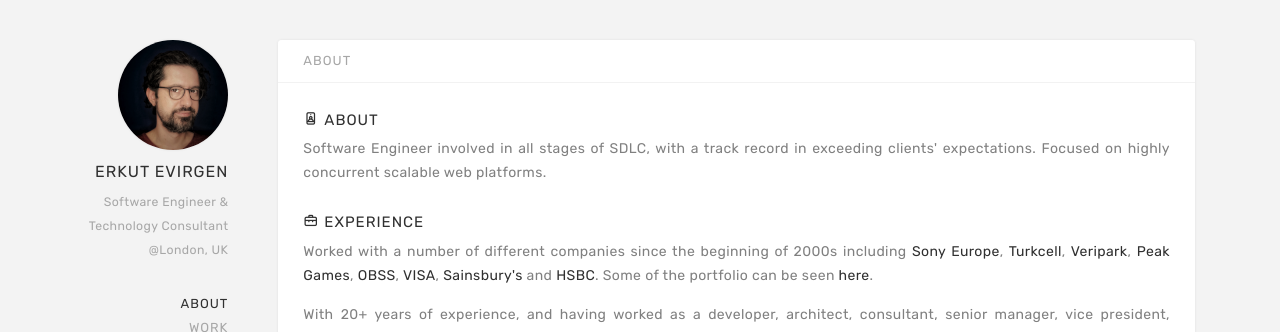
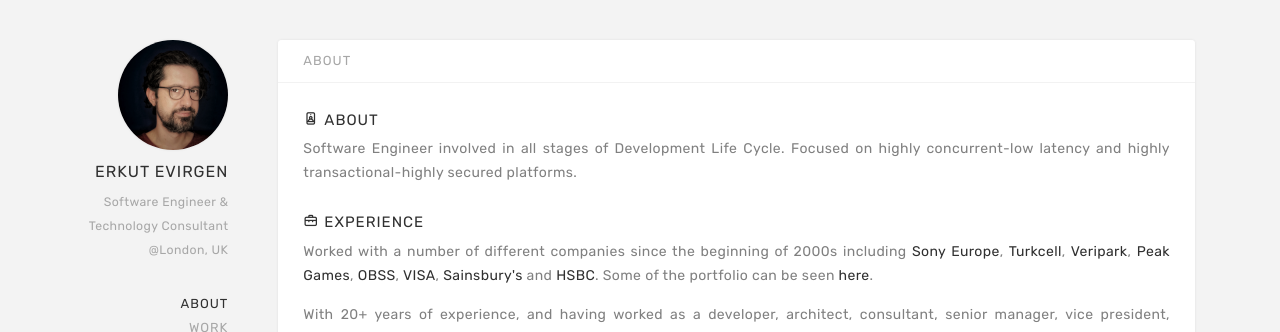
Before and after one commit to eevirgen/erk.github.io, a Jekyll site: the page built from index.html, in a window 1280 px wide. Shown: the top 332 px of the page. Built offline with Jekyll 4.4.1, drawn with Linux system fonts in a browser that asks for light colours; nearby versions of some CDN libraries; some web fonts are replaced; library files that are not in the unit come from our copies.

Commit message:
About message has been changed.

```diff
--- a/index.html
+++ b/index.html
@@ -4,7 +4,7 @@ title: About
 description: Software engineering consultant living in London with a strong affection for technology and art.
 ---
 <h2 class="h4"><i class="uil uil-selfie pr-5"></i>ABOUT</h2>
-<p>Software Engineer involved in all stages of SDLC, with a track record in exceeding clients' expectations. Focused on highly concurrent scalable web platforms.</p>
+<p>Software Engineer involved in all stages of Development Life Cycle. Focused on highly concurrent-low latency and highly transactional-highly secured platforms.</p>
 <div class="space10"></div>
 <h2 class="h4"><i class="uil uil-suitcase-alt pr-5"></i>Experience</h2>
 <p>
```
